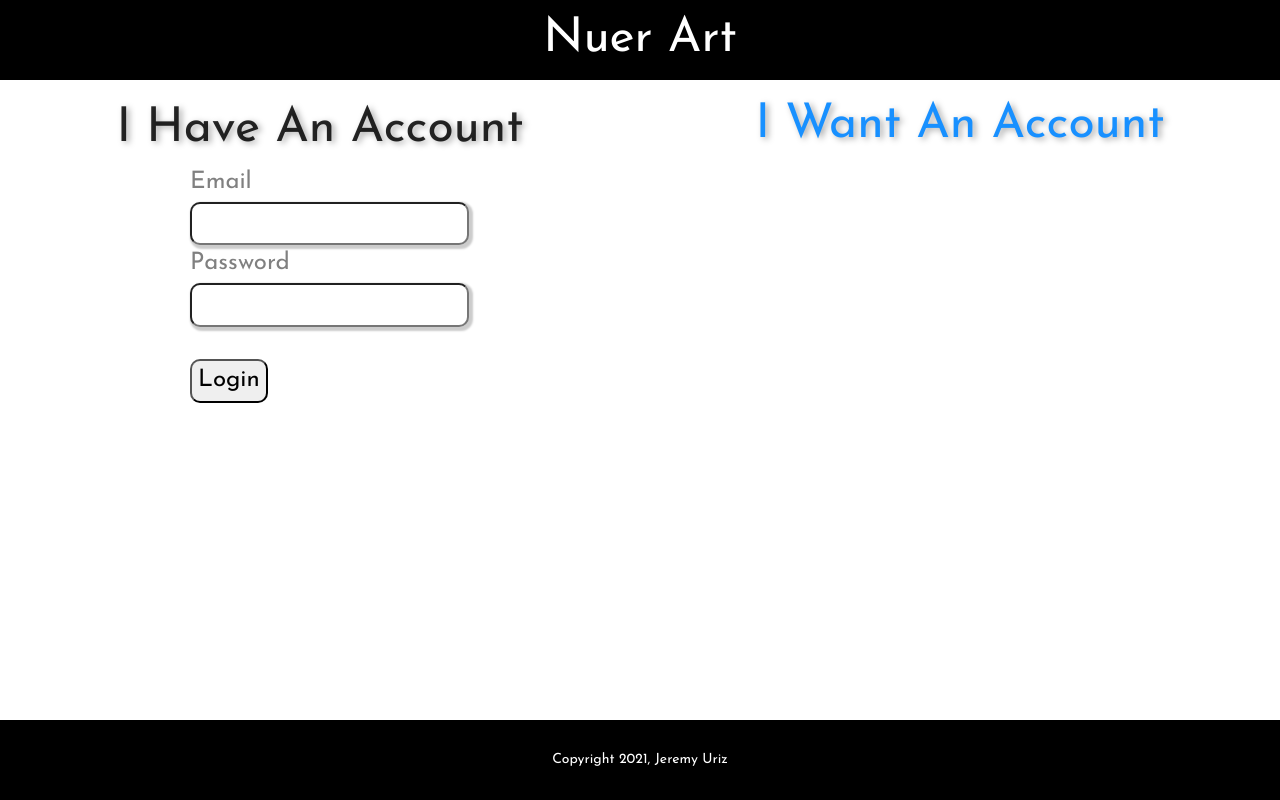
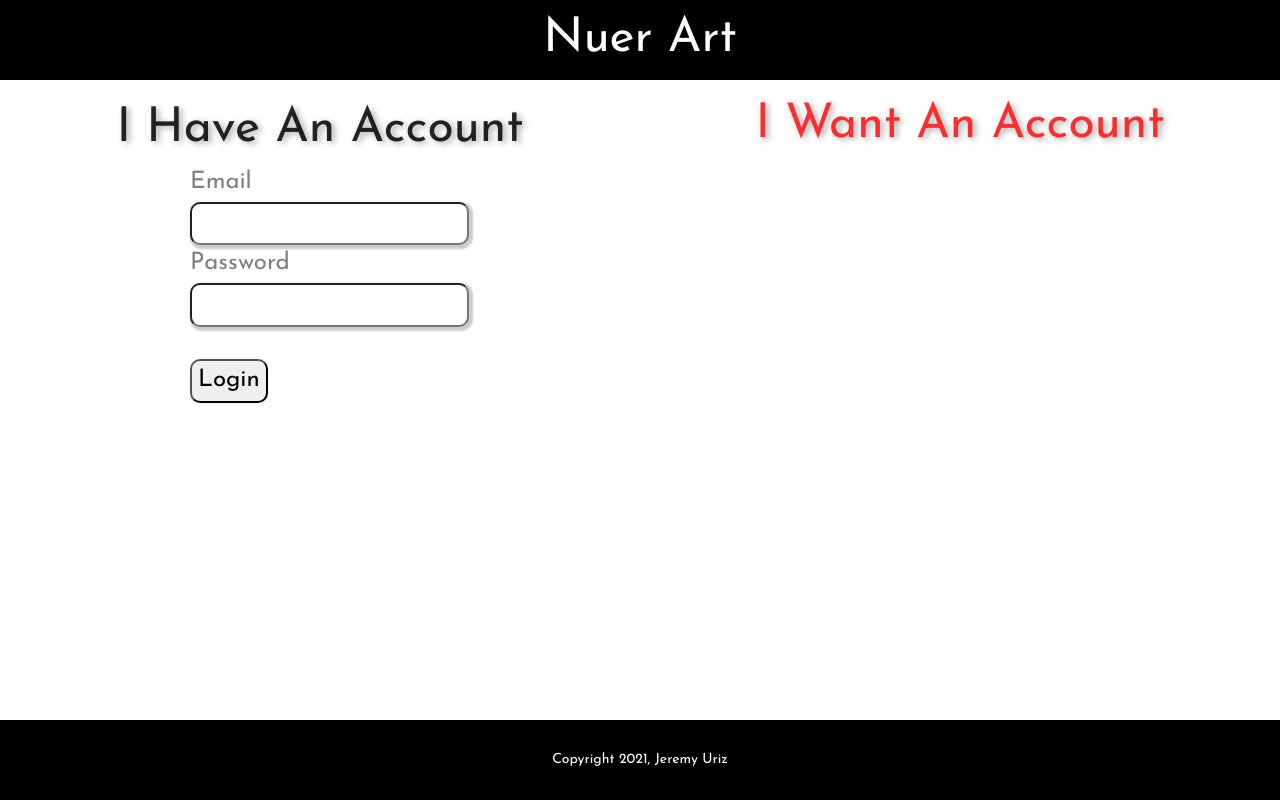
Before and after one commit to JJURIZ/nuer-art-frontend, a React (Create React App) app: page / in a window 1280 px wide. Built offline with nearby package versions, Linux system fonts and the light colour scheme; no server answers; what react-alert-template-basic would draw is missing.

Commit message:
[Home] Updated acct text color and hover

```diff
--- a/src/components/pages/Home.js
+++ b/src/components/pages/Home.js
@@ -67,7 +67,7 @@ class Home extends Component {
                 </form>
                 {/* <h2>Or</h2> */}
                 <div className="Signup-link">
-                    <Link to="/signup"><span>I Want An Account</span></Link>
+                    <Link to="/signup"><span className="Signup-link-text">I Want An Account</span></Link>
                 </div>
 
             </div>
--- a/src/components/pages/Home.scss
+++ b/src/components/pages/Home.scss
@@ -36,4 +36,51 @@
 .Signup-link {
     @include titles;
     // grid-row-start: 6;
+
+    &-text {
+        color: #fa2e2e;
+
+        &:hover {
+            color: rgb(177, 2, 2);
+        }
+    }
 }
+
+
+// .Login {
+//     display: grid;
+//     grid-template-columns: repeat(2, 1fr);
+//     grid-template-rows: repeat(6, 60px);
+//     justify-items: center;
+//     justify-content: center;
+
+//     &-header {
+//         // grid-row-start: 1;
+//         font-size: 3rem;
+//         margin-top: 2rem;
+//         @include titles;
+//     }
+
+//     &-form {
+//         border: 1px solid red;
+//         grid-column-start: 1;
+//         grid-column-end: 1;
+//         grid-row-start: 2;
+//         grid-row-end: 5;
+//         @include from-container;
+//     }
+// }
+
+// .Form-button {
+//     color: black;
+//     margin-top: 2rem;
+//     border-radius: 10px;
+// }
+// .form-control {
+//     @include form-inputs;
+// }
+
+// .Signup-link {
+//     @include titles;
+//     // grid-row-start: 6;
+// }
```
